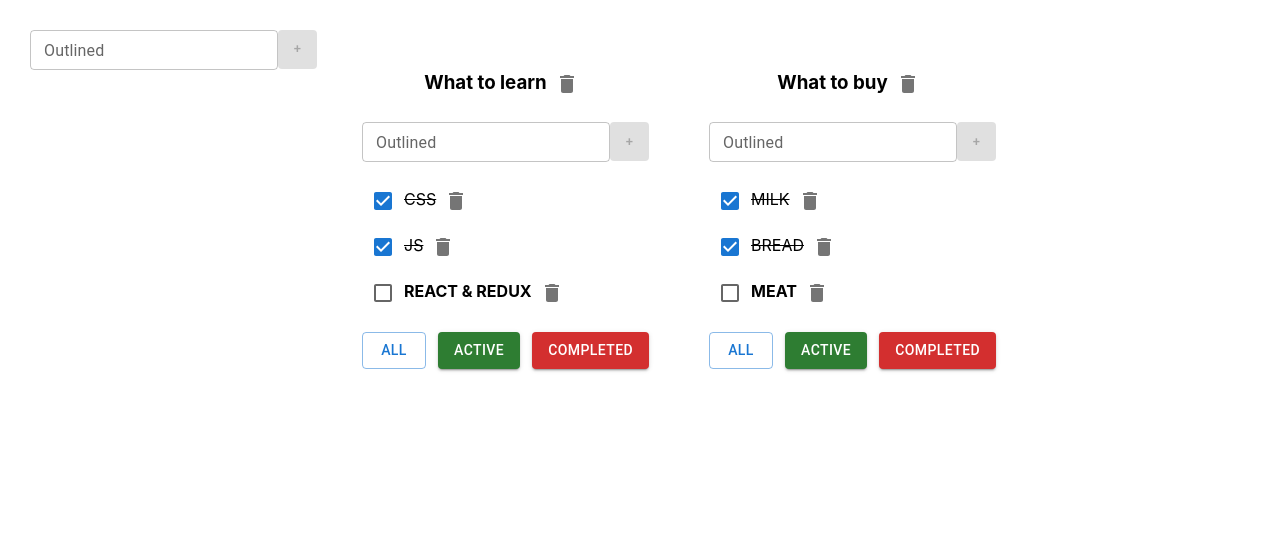
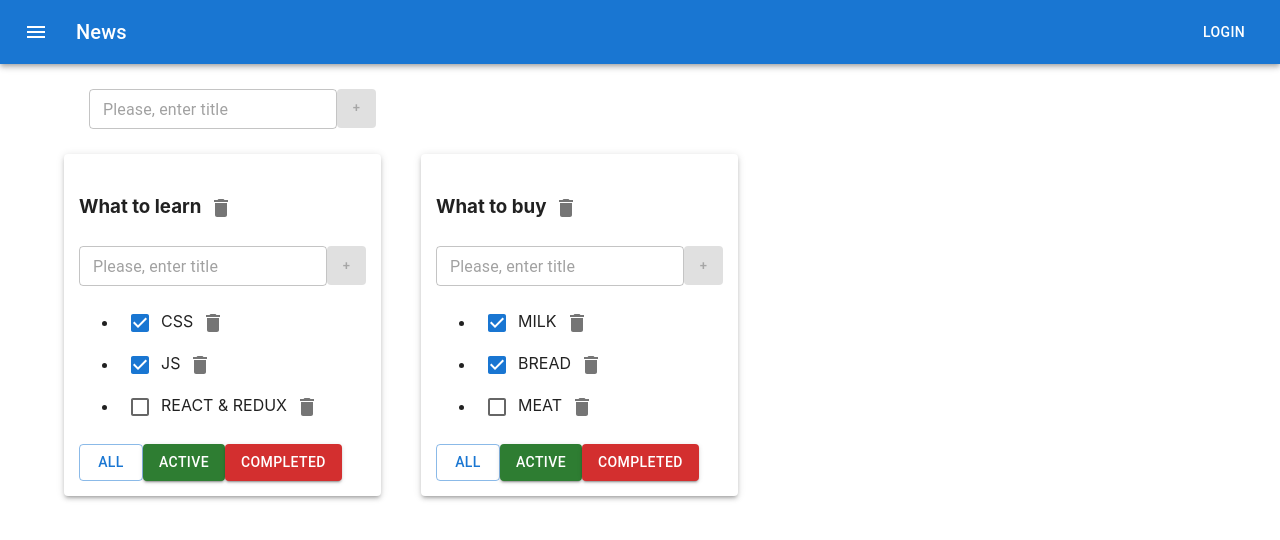
Before and after one commit to Shibka/todolist, a React (Create React App) app: page / in a window 1280 px wide. Shown: the top 540 px of the page. Built offline with nearby package versions, Linux system fonts and the light colour scheme.

Commit message:
Finished MaterialUi

```diff
--- a/src/AddItemForm.tsx
+++ b/src/AddItemForm.tsx
@@ -3,7 +3,7 @@
 import {TextField} from "@mui/material";
 
 type PropsType = {
-    callBack: (title: string)=> void
+    callBack: (title: string) => void
 
 
 }
@@ -22,7 +22,7 @@
     }
 
     const setTitleHandler = (e: ChangeEvent<HTMLInputElement>) => {
-        error && setError(false)
+        setError(false)
         setTitle(e.currentTarget.value)
     }
 
@@ -30,13 +30,21 @@
     const isTitleLengthTooLong: boolean = title.length > titleMaxLenght
     const isAddBtnDisabled: boolean = !title.length || title.length > titleMaxLenght
     const titleMaxLengthWarning = isTitleLengthTooLong
-        ? <div style={{color: 'darkred'}}>Title is too long</div>
+        ? <div>Title is too long</div>
         : null
     const userMessage = error
-        ? <div style={{color: 'darkred'}}>Title is required!</div>
+        ? <div>Title is required!</div>
         : null
     const addTaskOnKeyPressHandler = (e: KeyboardEvent<HTMLInputElement>) => {
         e.key === 'Enter' && !isAddBtnDisabled && addTaskHandler()
+    }
+    const newError = () => {
+        if (titleMaxLengthWarning) {
+            return <div style={{color: 'darkred'}}>Title is too long</div>
+        } else if (userMessage) {
+            return <div>Title is required!</div>
+        } else if (title.length > 0) {
+        }
     }
 
     const buttonStyles = {
@@ -51,13 +59,13 @@
             <TextField
                 size='small'
                 id="outlined-basic"
-                    label="Outlined"
-                    variant='outlined'
+                label={newError()}
                 placeholder='Please, enter title'
                 value={title}
                 onChange={setTitleHandler}
                 onKeyDown={addTaskOnKeyPressHandler}
-                    error={error}
+                error={!!newError()}
+
             />
             <Button
                 style={buttonStyles}
@@ -67,7 +75,7 @@
                 onClick={addTaskHandler}
             >+
             </Button>
-                {titleMaxLengthWarning || userMessage}
+            {/*{titleMaxLengthWarning || userMessage}*/}
         </div>
     );
 };
--- a/src/App.css
+++ b/src/App.css
@@ -1,54 +1,54 @@
 .App {
-    padding: 30px;
-    display: flex;
+    /*padding: 30px;*/
+    /*display: flex;*/
 }
 
-.App > div {
-    margin-right: 30px;
-}
+/*.App > div {*/
+/*    margin-right: 30px;*/
+/*}*/
 
-.todolist {
-    border-radius: 5px;
-    padding: 15px;
-}
+/*.todolist {*/
+/*    border-radius: 5px;*/
+/*    padding: 15px;*/
+/*}*/
 
-.task {
-    font-weight: bold;
-}
-.task-isDone{
-    font-weight: normal;
-    text-decoration: line-through;
-}
-.filter-btn{
-    border-radius: 3px;
-    padding: 3px 10px;
-    border: none;
-}
-.filter-btn-active{
-    background-color: darkslategray;
-    color: white;
-    border-radius: 3px;
-    padding: 3px 10px;
-    border: none;
-}
-.filter-btn-wrapper{
-    display: flex;
-    justify-content: space-between;
-}
+/*.task {*/
+/*    font-weight: bold;*/
+/*}*/
+/*.task-isDone{*/
+/*    font-weight: normal;*/
+/*    text-decoration: line-through;*/
+/*}*/
+/*.filter-btn{*/
+/*    border-radius: 3px;*/
+/*    padding: 3px 10px;*/
+/*    border: none;*/
+/*}*/
+/*.filter-btn-active{*/
+/*    background-color: darkslategray;*/
+/*    color: white;*/
+/*    border-radius: 3px;*/
+/*    padding: 3px 10px;*/
+/*    border: none;*/
+/*}*/
+/*.filter-btn-wrapper{*/
+/*    display: flex;*/
+/*    justify-content: space-between;*/
+/*}*/
 
-ul{
-    list-style: none;
-    padding: 0;
-}
-li{
-    display: flex;
-    justify-content: space-between;
-    padding: 2px 0;
-}
-h3 {
-    text-align: center;
-}
-.input-error{
-    border: 2px solid red;
-    outline: none;
-}
+/*ul{*/
+/*    list-style: none;*/
+/*    padding: 0;*/
+/*}*/
+/*li{*/
+/*    display: flex;*/
+/*    justify-content: space-between;*/
+/*    padding: 2px 0;*/
+/*}*/
+/*h3 {*/
+/*    text-align: center;*/
+/*}*/
+/*.input-error{*/
+/*    border: 2px solid red;*/
+/*    outline: red;*/
+/*}*/
--- a/src/App.tsx
+++ b/src/App.tsx
@@ -3,6 +3,10 @@
 import {TaskType, TodoList} from "./TodoList";
 import {v1} from "uuid";
 import {AddItemForm} from "./AddItemForm";
+import {ButtonAppBar} from "./ButtonAppBar";
+import Container from "@mui/material/Container";
+import Grid from '@mui/material/Grid';
+import Paper from "@mui/material/Paper";
 
 export type FilterValuesType = 'all' | 'active' | 'completed'
 
@@ -54,10 +58,6 @@
 
         //Второй способ
         setTasks({...tasks, [todoListId]: tasks[todoListId].filter(t => t.id !== taskId)})
-
-        //Todolist 1 неделя
-        // const updatedTasks = tasks.filter(t => t.id !==taskId)
-        // setTasks(updatedTasks)
     }
 
     const changeTaskStatus = (taskId: string, newIsDone: boolean, todoListId: string) => {
@@ -71,8 +71,6 @@
         //Второй способ
         setTasks({...tasks, [todoListId]: tasks[todoListId].map(t => t.id === taskId ? {...t, isDone: newIsDone} : t)})
 
-        //Todolist 1 неделя
-        // setTasks(tasks.map(t => t.id === taskId ? {...t, isDone: newIsDoneValue} : t))
     }
 
     const changeTodoListFilter = (filter: FilterValuesType, todoListId: string) => {
@@ -125,6 +123,8 @@
     const todoListsComponents = todoLists.map(tl => {
         const filteredTasks = getTasksForMe(tasks[tl.id], tl.filter)
         return (
+            <Grid item>
+                <Paper elevation={3} style={{padding: '15px'}}>
                 <TodoList
                     key={tl.id}
                     filter={tl.filter}
@@ -142,13 +142,23 @@
                     updateTask={updateTask}
                     updateTodolist={updateTodolist}
                 />
+                </Paper>
+            </Grid>
         )
     })
     return (
         <div className='App'>
-            <AddItemForm callBack={addTodolist}
-            />
+            <ButtonAppBar/>
+            <Container fixed>
+                <Grid container style={{padding: '25px'}}>
+                    <AddItemForm callBack={addTodolist}/>
+                </Grid>
+                <Grid
+                    container
+                    spacing={5}>
                     {todoListsComponents}
+                </Grid>
+            </Container>
         </div>
     );
 }
--- /dev/null
+++ b/src/ButtonAppBar.tsx
@@ -0,0 +1,32 @@
+import React from "react";
+import AppBar from "@mui/material/AppBar";
+import Toolbar from "@mui/material/Toolbar";
+import IconButton from "@mui/material/IconButton";
+import MenuIcon from "@mui/icons-material/Menu";
+import Typography from "@mui/material/Typography";
+import Button from "@mui/material/Button";
+import Box from "@mui/material/Box";
+
+export function ButtonAppBar(){
+    return (
+        <Box sx={{flexGrow: 1}}>
+            <AppBar position="static">
+                <Toolbar>
+                    <IconButton
+                        size="large"
+                        edge="start"
+                        color="inherit"
+                        aria-label="menu"
+                        sx={{mr: 2}}
+                    >
+                        <MenuIcon/>
+                    </IconButton>
+                    <Typography variant="h6" component="div" sx={{flexGrow: 1}}>
+                        News
+                    </Typography>
+                    <Button color="inherit">Login</Button>
+                </Toolbar>
+            </AppBar>
+        </Box>
+    )
+};
```
Lines whose indentation alone changed are shown as unchanged.
